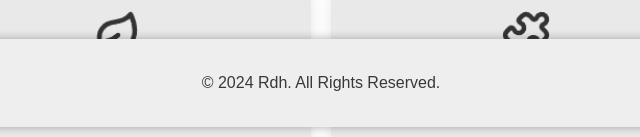
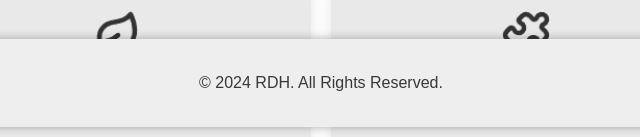
Before and after one commit to noobgokf1/testWeb, a plain HTML site: page index.html in a window 1280 px wide. Shown: the part 663-800 px from the top of the page, 319-959 px from the left. Drawn offline with Linux system fonts and the light colour scheme.

Commit message:
Update index.html

```diff
--- a/index.html
+++ b/index.html
@@ -621,7 +621,7 @@
     </section>
 
     <footer>
-        <p>&copy; 2024 Rdh. All Rights Reserved.</p>
+        <p>&copy; 2024 RDH. All Rights Reserved.</p>
     </footer>
 
     <script>
```
